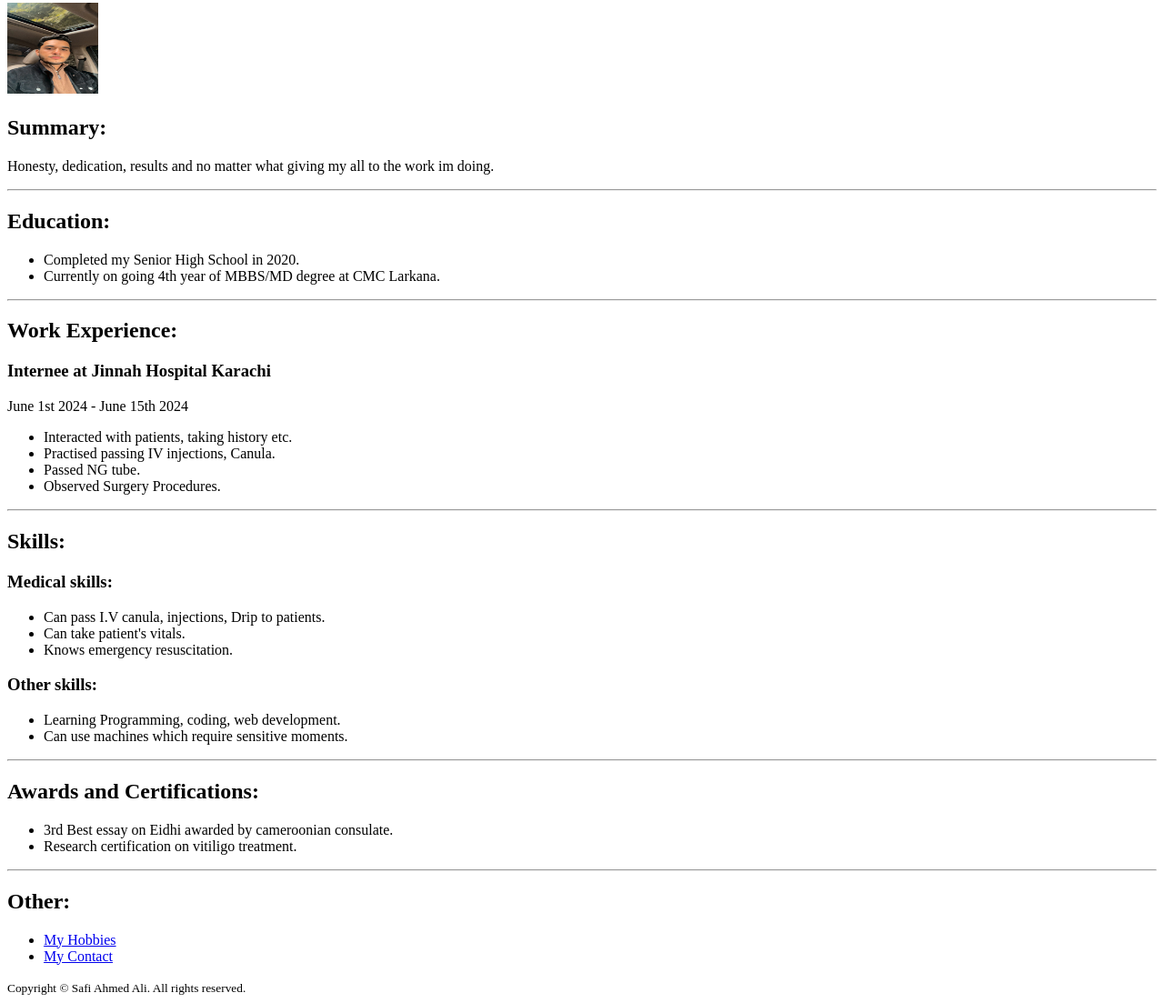
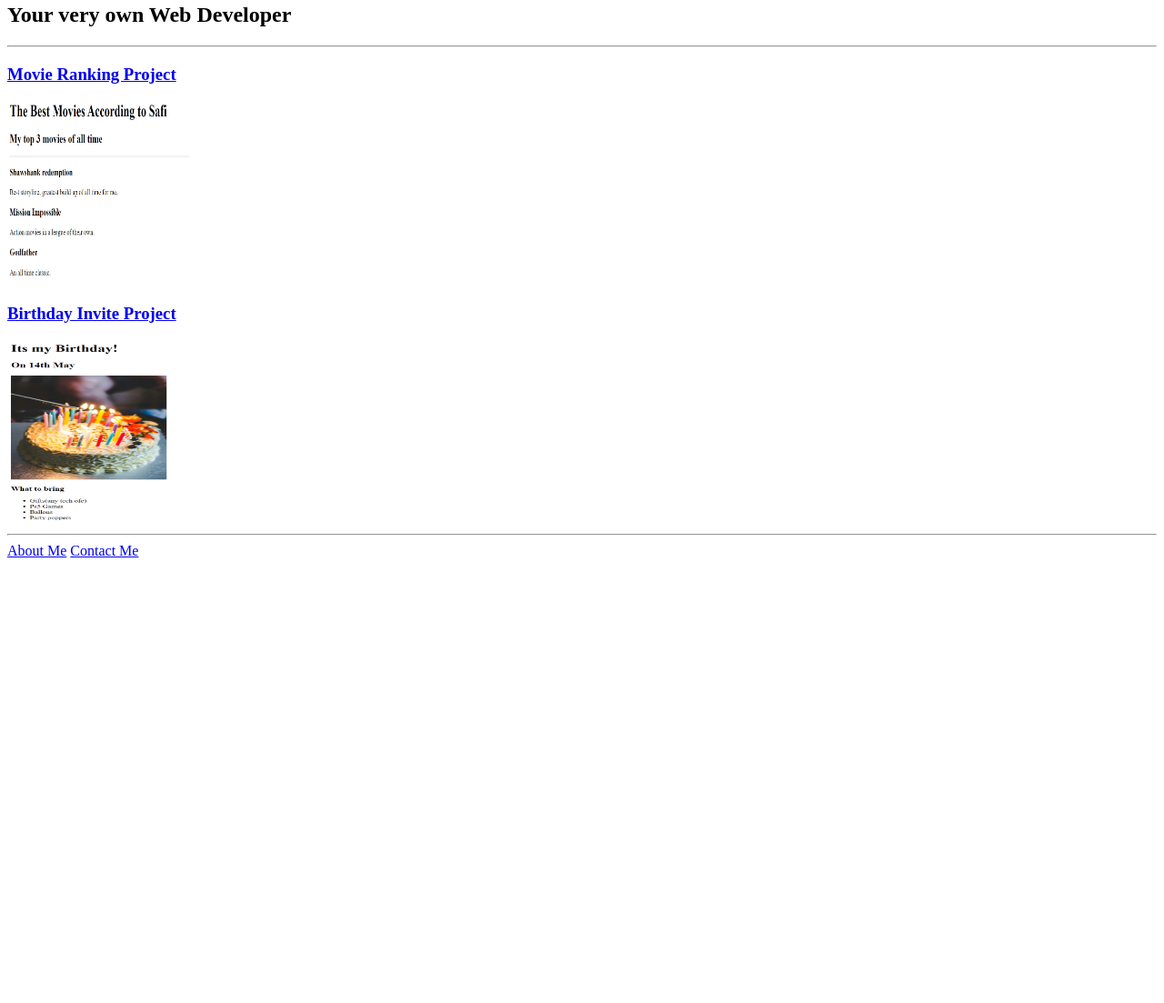
Before and after one commit to safi-ahmed-7/html-portfolio, a plain HTML site: page index.html in a window 1280 px wide. Shown: the part 77-1180 px from the top of the page at 91% size. After the commit the page ends 800 px from the top, so only its background shows below. Drawn offline with Linux system fonts and the light colour scheme.

Commit message:
Add files via upload

```diff
--- a/index.html
+++ b/index.html
@@ -1,60 +1,19 @@
+<!-- TODO 1: Create the HTML Boilerplate -->
 <!DOCTYPE html>
 <html lang="en">
 <head>
     <meta charset="UTF-8">
-    <title>My Resume</title>
+    <title>Safi Ahmed's Portfolio</title>
 </head>
 <body>
-    <h1>Safi Ahmed Ali</h1>
-    <img src="./IMG_0006.png" alt="a picture of me" height="100" width="100"/>
-    <h2>Summary:</h2>
-    <p>Honesty, dedication, results and no matter what giving my all to the work im doing.</p>
+    <h1>Safi Ahmed's Portfolio</h1>
+    <h2>Your very own Web Developer</h2>
     <hr />
-    <h2>Education:</h2>
-    <ul>
-       <li>Completed my Senior High School  in 2020.</li>
-       <li>Currently on going 4th year of MBBS/MD degree at CMC Larkana.</li>
-    </ul>
+    <h3><a href="./public/movie-ranking.html">Movie Ranking Project</a></h3>
+    <img src="./assets/images/Movie Ranking.png" alt="movies ranked on my opinion" height="200" width="200"/>
+    <h3> <a href="./public/birthday-invite.html">Birthday Invite Project</a></h3>
+    <img src="./assets/images/Birthday Project.png" alt="a birthday cake with candles" height="200" width="200" />
     <hr />
-    <h2>Work Experience:</h2>
-    <h3>Internee at Jinnah Hospital Karachi</h3>
-    <p>June 1st 2024 - June 15th 2024</p>
-    <ul>
-        <li>Interacted with patients, taking history etc.</li>
-        <li>Practised passing IV injections, Canula.</li>
-        <li>Passed NG tube.</li>
-        <li>Observed Surgery Procedures.</li>
-    </ul>
-    <hr />
-    <h2>Skills:</h2>
-    <h3>Medical skills:</h3>
-    <ul>
-        <li>Can pass I.V canula, injections, Drip to patients.</li>
-        <li>Can take patient's vitals.</li>
-        <li>Knows emergency resuscitation.</li>
-    </ul>
-    <h3>Other skills:</h3>
-    <ul>
-        <li>Learning Programming, coding, web development.</li>
-        <li>Can use machines which require sensitive moments.</li>
-      </ul>
-    <hr />
-    <h2>Awards and Certifications:</h2>
-    <ul>
-        <li>3rd Best essay on Eidhi awarded by cameroonian consulate.</li>
-        <li>Research certification on vitiligo treatment.</li>
-    </ul>
-    <hr />
-    <h2>Other:</h2>
-    <ul>
-        <li> <a href="./hobbies.html">My Hobbies</a> </li>
-        <li> <a href="./contact.html">My Contact</a> </li>
-    </ul>
-    <footer>
-       <small>
-        Copyright © Safi Ahmed Ali. All rights reserved.
-       </small>
-       </footer>
-
+    <a href="./public/about.html">About Me</a> <a href="./public/contact.html">Contact Me</a>
 </body>
 </html>
```
